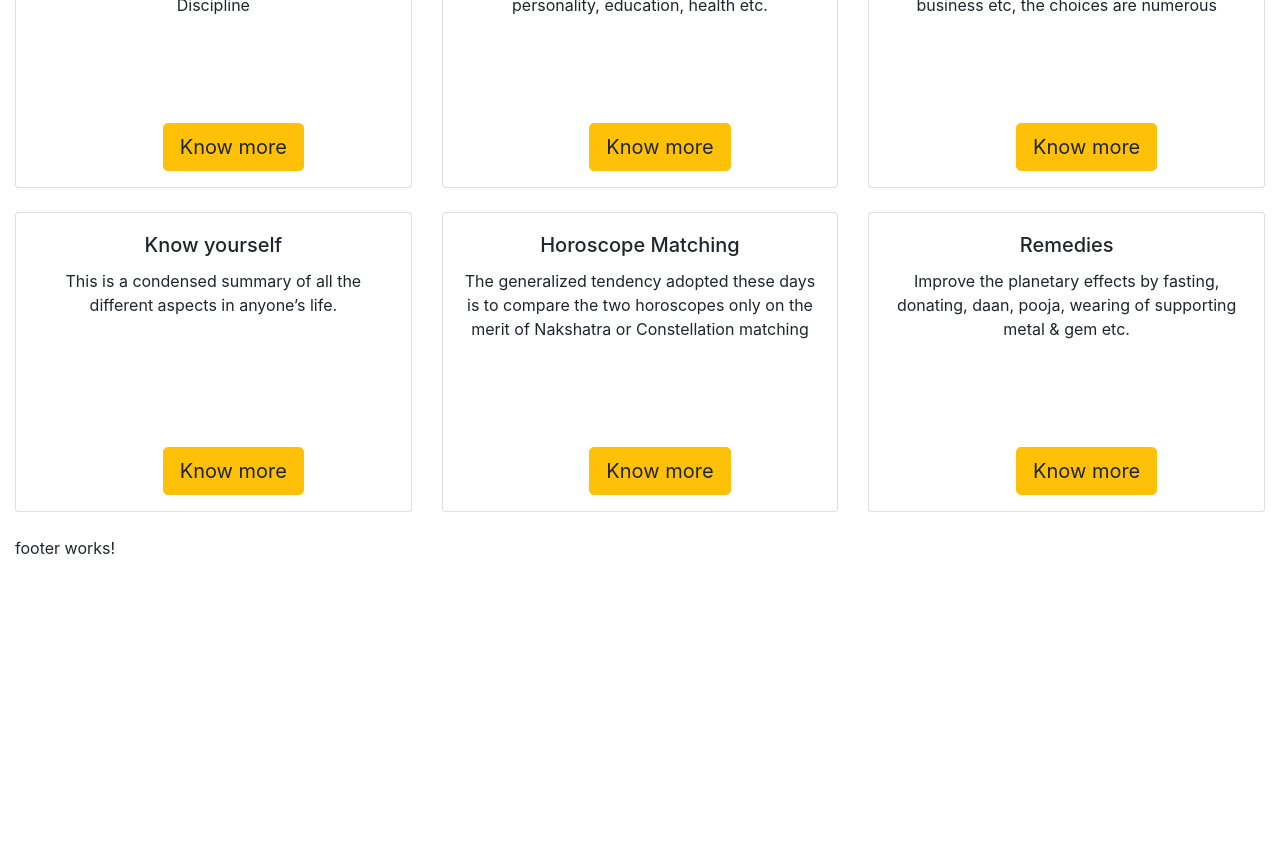
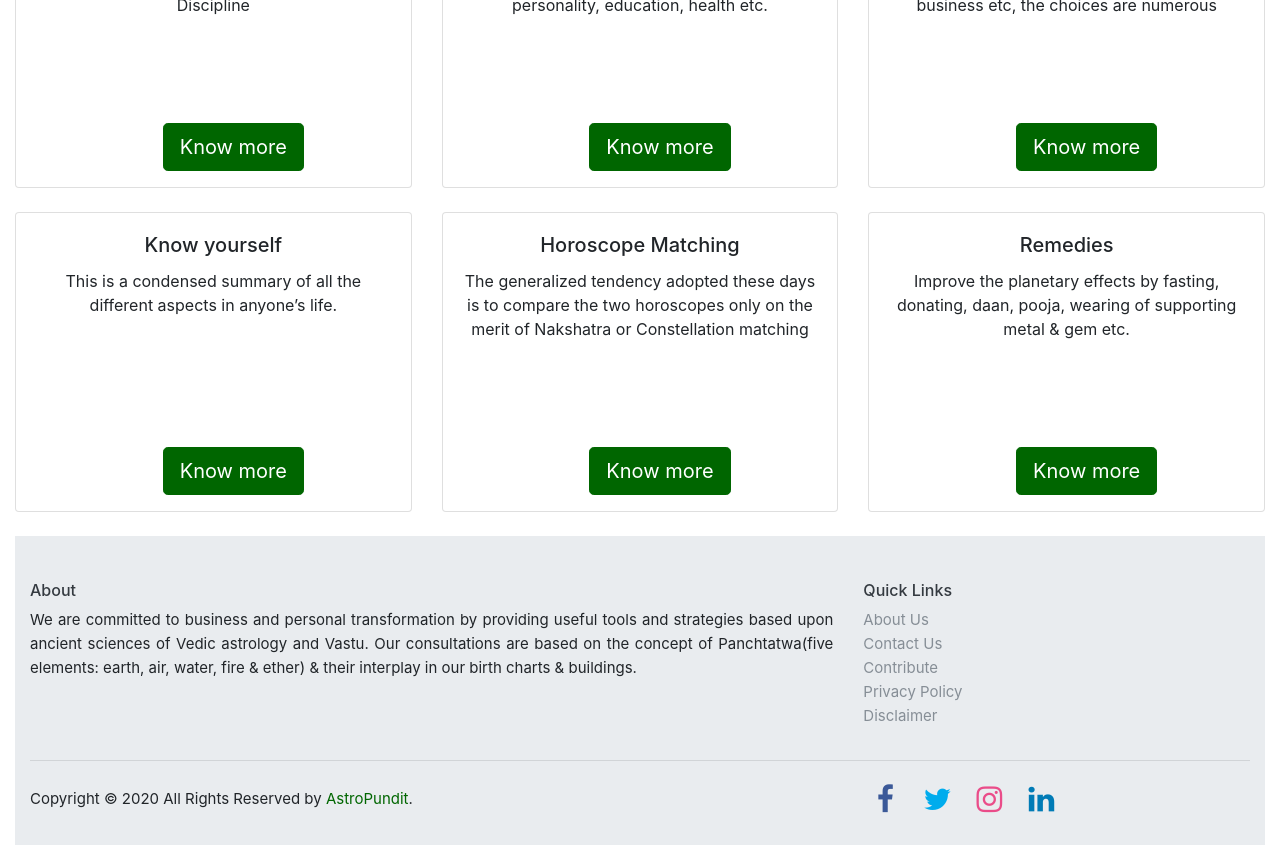
Before and after one commit to tans105/astro-project, an Angular app: page / in a window 1280 px wide. Shown: the part 820-1665 px from the top of the page. Before the commit the page ends 1396 px from the top, so only its background shows below. Built offline with nearby package versions, Linux system fonts and the light colour scheme.

Commit message:
Added footer and indentation changes

```diff
--- a/package.json
+++ b/package.json
@@ -20,7 +20,7 @@
     "@angular/platform-browser-dynamic": "~9.1.9",
     "@angular/router": "~9.1.9",
     "bootstrap": "^4.5.0",
-    "fontawesome": "^5.6.3",
+    "font-awesome": "^4.7.0",
     "jquery": "^3.5.1",
     "rxjs": "~6.5.5",
     "tslib": "^1.13.0",
--- a/src/app/app.module.ts
+++ b/src/app/app.module.ts
@@ -21,4 +21,5 @@ import { AppCardComponent } from './common/app-card/app-card.component';
     providers: [],
     bootstrap: [AppComponent]
 })
-export class AppModule { }
+export class AppModule {
+}
--- a/src/app/common/app-card/app-card.component.html
+++ b/src/app/common/app-card/app-card.component.html
@@ -3,8 +3,7 @@
         <h5 class="card-title">{{title}}</h5>
         <p class="card-text">{{content}}</p>
         <p class="lead card-button">
-            <a class="btn btn-warning btn-lg" href="#" role="button">Know more</a>
+            <a class="btn btn-primary btn-lg" href="#" role="button">Know more</a>
         </p>
-
     </div>
 </div>
--- a/src/app/common/app-card/app-card.component.scss
+++ b/src/app/common/app-card/app-card.component.scss
@@ -1,5 +1,13 @@
+@import "src/utilities/colorpalette";
+
 .card-container {
   height: 300px;
+
+  &:hover {
+    box-shadow: 5px 10px $gray-600;
+    -webkit-transition: all .2s linear;
+    -o-transition: all .2s linear;
+    transition: all .2s linear
   }
 
   .card-button {
@@ -7,3 +15,4 @@
     bottom: 0;
     width: 100%
   }
+}
--- a/src/app/common/footer/footer.component.html
+++ b/src/app/common/footer/footer.component.html
@@ -1 +1,55 @@
-<p>footer works!</p>
+<footer class="site-footer">
+    <div class="container-fluid">
+        <div class="row">
+            <div class="col-xs-12 col-md-8">
+                <h6 class="site-footer-header">About</h6>
+                <p class="text-justify">We are committed to business and personal transformation by providing useful
+                    tools and strategies based upon ancient sciences of Vedic astrology and Vastu. Our consultations are
+                    based on the concept of Panchtatwa(five elements: earth, air, water, fire & ether) & their interplay
+                    in our birth charts & buildings.</p>
+            </div>
+
+            <!--            <div class="col-xs-6 col-md-3">-->
+            <!--                <h6 class="site-footer-header">Categories</h6>-->
+            <!--                <ul class="footer-links">-->
+            <!--                    <li><a href="#">Category 1</a></li>-->
+            <!--                    <li><a href="#">Category 2</a></li>-->
+            <!--                    <li><a href="#">Category 3</a></li>-->
+            <!--                    <li><a href="#">Category 4</a></li>-->
+            <!--                    <li><a href="#">Category 5</a></li>-->
+            <!--                    <li><a href="#">Category 6</a></li>-->
+            <!--                </ul>-->
+            <!--            </div>-->
+
+            <div class="col-xs-6 col-md-4">
+                <h6 class="site-footer-header">Quick Links</h6>
+                <ul class="footer-links">
+                    <li><a href="#">About Us</a></li>
+                    <li><a href="#">Contact Us</a></li>
+                    <li><a href="#">Contribute</a></li>
+                    <li><a href="#">Privacy Policy</a></li>
+                    <li><a href="#">Disclaimer</a></li>
+                </ul>
+            </div>
+        </div>
+        <hr>
+    </div>
+    <div class="container-fluid">
+        <div class="row">
+            <div class="col-md-8 col-sm-6 col-xs-12">
+                <p class="copyright-text">Copyright &copy; {{year}} All Rights Reserved by
+                    <a href="#">AstroPundit</a>.
+                </p>
+            </div>
+
+            <div class="col-md-4 col-sm-6 col-xs-12">
+                <ul class="social-icons">
+                    <li><a class="facebook" href="#"><i class="fa fa-facebook"></i></a></li>
+                    <li><a class="twitter" href="#"><i class="fa fa-twitter"></i></a></li>
+                    <li><a class="instagram" href="#"><i class="fa fa-instagram"></i></a></li>
+                    <li><a class="linkedin" href="#"><i class="fa fa-linkedin"></i></a></li>
+                </ul>
+            </div>
+        </div>
+    </div>
+</footer>
--- a/src/app/common/footer/footer.component.scss
+++ b/src/app/common/footer/footer.component.scss
@@ -0,0 +1,173 @@
+@import "src/utilities/colorpalette";
+
+.site-footer {
+  background-color: $gray-200;
+  padding: 45px 0 20px;
+  font-size: 15px;
+  line-height: 24px;
+
+  .site-footer hr {
+    border-top-color: $gray-600;
+    opacity: 0.5
+  }
+
+  .site-footer hr.small {
+    margin: 20px 0
+  }
+
+  .site-footer h6 {
+    color: #fff;
+    font-size: 16px;
+    text-transform: uppercase;
+    margin-top: 5px;
+    letter-spacing: 2px
+  }
+
+  .site-footer a {
+    color: $gray-800;
+  }
+
+  .site-footer a:hover {
+    color: $blue-dark;
+    text-decoration: none;
+  }
+
+  .footer-links {
+    padding-left: 0;
+    list-style: none
+  }
+
+  .site-footer-header {
+    color: $dark;
+  }
+
+  .footer-links li {
+    display: block
+  }
+
+  .footer-links a {
+    color: $gray-600
+  }
+
+  .footer-links a:active, .footer-links a:focus, .footer-links a:hover {
+    color: $blue-dark;
+    text-decoration: none;
+  }
+
+  .footer-links.inline li {
+    display: inline-block
+  }
+
+  .site-footer .social-icons {
+    text-align: right
+  }
+
+  .site-footer .social-icons a {
+    width: 40px;
+    height: 40px;
+    line-height: 40px;
+    margin-left: 6px;
+    margin-right: 0;
+    border-radius: 100%;
+    background-color: $dark
+  }
+
+  .copyright-text {
+    padding-top: 10px;
+    margin: 0
+  }
+
+  @media (max-width: 991px) {
+    .site-footer [class^=col-] {
+      margin-bottom: 30px
+    }
+  }
+
+  @media (max-width: 767px) {
+    .site-footer {
+      padding-bottom: 0
+    }
+    .site-footer .copyright-text, .site-footer .social-icons {
+      text-align: center
+    }
+  }
+
+  .social-icons {
+    padding-left: 0;
+    margin-bottom: 0;
+    list-style: none
+  }
+
+  .social-icons li {
+    display: inline-block;
+    margin-bottom: 4px
+  }
+
+  .social-icons li.title {
+    margin-right: 15px;
+    text-transform: uppercase;
+    color: $gray-100;
+    font-weight: 700;
+    font-size: 13px
+  }
+
+  .social-icons a {
+    font-size: 30px;
+    display: inline-block;
+    line-height: 44px;
+    width: 44px;
+    height: 44px;
+    text-align: center;
+    margin-right: 8px;
+    border-radius: 100%;
+    -webkit-transition: all .2s linear;
+    -o-transition: all .2s linear;
+    transition: all .2s linear
+  }
+
+  .social-icons.size-sm a {
+    line-height: 34px;
+    height: 34px;
+    width: 34px;
+    font-size: 14px
+  }
+
+  .social-icons {
+    a.facebook {
+      color: $facebook;
+
+      &:hover {
+        color: white;
+        background-color: $facebook
+      }
+    }
+
+    a.twitter {
+      color: $twitter;
+
+      &:hover {
+        color: white;
+        background-color: $twitter
+      }
+    }
+
+    a.instagram {
+      color: $instagram;
+
+      &:hover {
+        color: white;
+        background-color: $instagram
+      }
+    }
+
+    a.linkedin {
+      color: $linkedin;
+
+      &:hover {
+        color: white;
+        background-color: $linkedin
+      }
+    }
+  }
+
+}
--- a/src/app/common/footer/footer.component.ts
+++ b/src/app/common/footer/footer.component.ts
@@ -1,15 +1,10 @@
 import { Component, OnInit } from '@angular/core';
 
 @Component({
-  selector: 'app-footer',
-  templateUrl: './footer.component.html',
-  styleUrls: ['./footer.component.scss']
+    selector: 'app-footer',
+    templateUrl: './footer.component.html',
+    styleUrls: ['./footer.component.scss']
 })
-export class FooterComponent implements OnInit {
-
-  constructor() { }
-
-  ngOnInit(): void {
-  }
-
+export class FooterComponent {
+    year = new Date().getFullYear();
 }
--- a/src/styles.scss
+++ b/src/styles.scss
@@ -1,11 +1,4 @@
-$gray-100: #f8f9fa;
-$gray-600: #868e96;
-$gray-800: #343a40;
-
-$red: #dc3545;
-$yellow: #ffc107;
-$green: #006600;
-$cyan: #17a2b8;
+@import "src/utilities/colorpalette";
 
 $theme-colors: (
         primary: $green,
@@ -18,5 +11,6 @@ $theme-colors: (
         dark: $gray-800
 );
 
-
 @import '../node_modules/bootstrap/scss/bootstrap.scss';
+$fa-font-path: "../node_modules/font-awesome/fonts";
+@import "../node_modules/font-awesome/scss/font-awesome.scss";
--- /dev/null
+++ b/src/utilities/_colorpalette.scss
@@ -0,0 +1,17 @@
+$gray-100: #f8f9fa;
+$gray-200: #e9ecef;
+$gray-600: #868e96;
+$gray-800: #343a40;
+
+$red: #dc3545;
+$yellow: #ffc107;
+$green: #006600;
+$blue-dark: #3366cc;
+$cyan: #17a2b8;
+$dark: #343a40;
+
+
+$facebook: #3b5998;
+$linkedin: #007bb6;
+$instagram: #ea4c89;
+$twitter: #00aced;
```
Also changed, not shown: src/app/app-routing.module.ts (+4 -3 lines), src/app/common/header/header.component.ts (+7 -6 lines), src/app/common/header/header.component.html (indentation only), 1 other file (tests, documents, lock files or other folders). Lines whose indentation alone changed are shown as unchanged.
